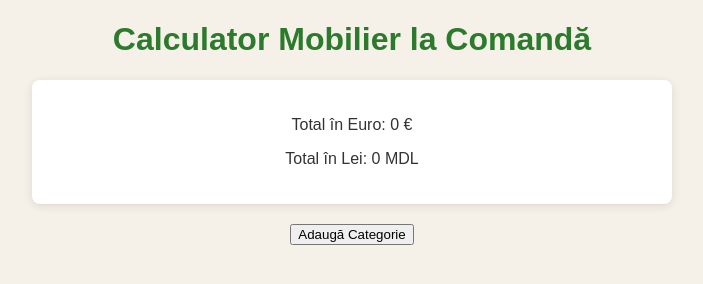
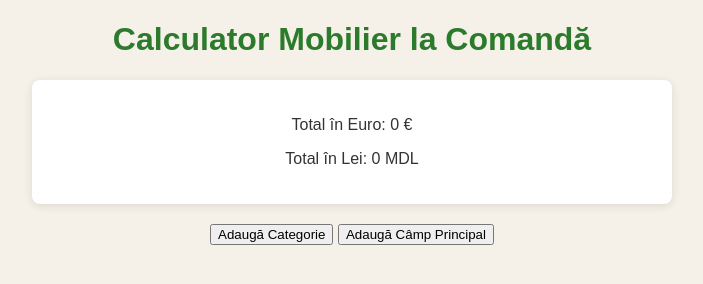
Before and after one commit to Mobokitchenshome/Calculator-mobilier-online, a plain HTML site: page index.html in a window 1280 px wide. Shown: the whole page, without its empty margins (288-991 px from the left). Drawn offline with Linux system fonts and the light colour scheme.

Commit message:
Update index.html

```diff
--- a/index.html
+++ b/index.html
@@ -20,6 +20,7 @@
 
     <!-- ✅ Butonul pentru adăugarea unei categorii -->
     <button onclick="addCategory()">Adaugă Categorie</button>
+    <button onclick="addMainField()">Adaugă Câmp Principal</button>
 
     <!-- Scripturi necesare -->
     <script src="script.js"></script>
```
